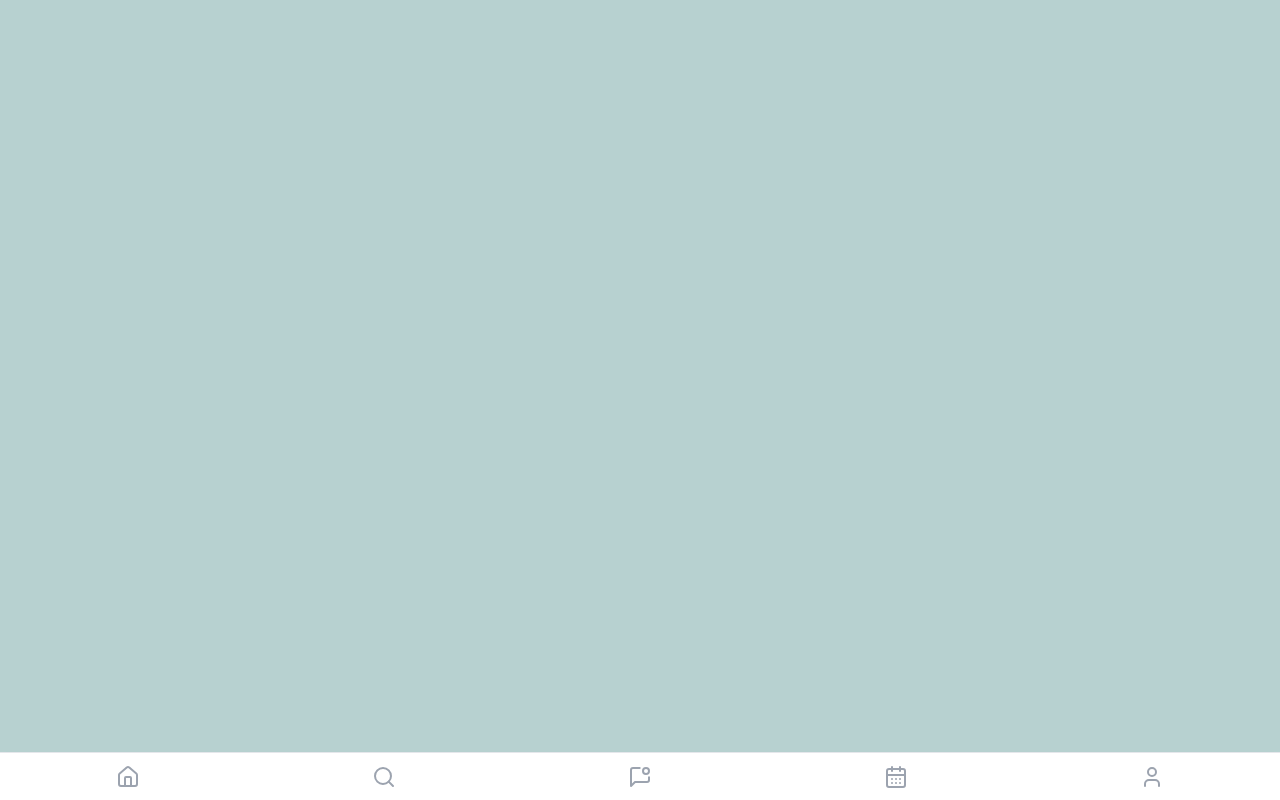
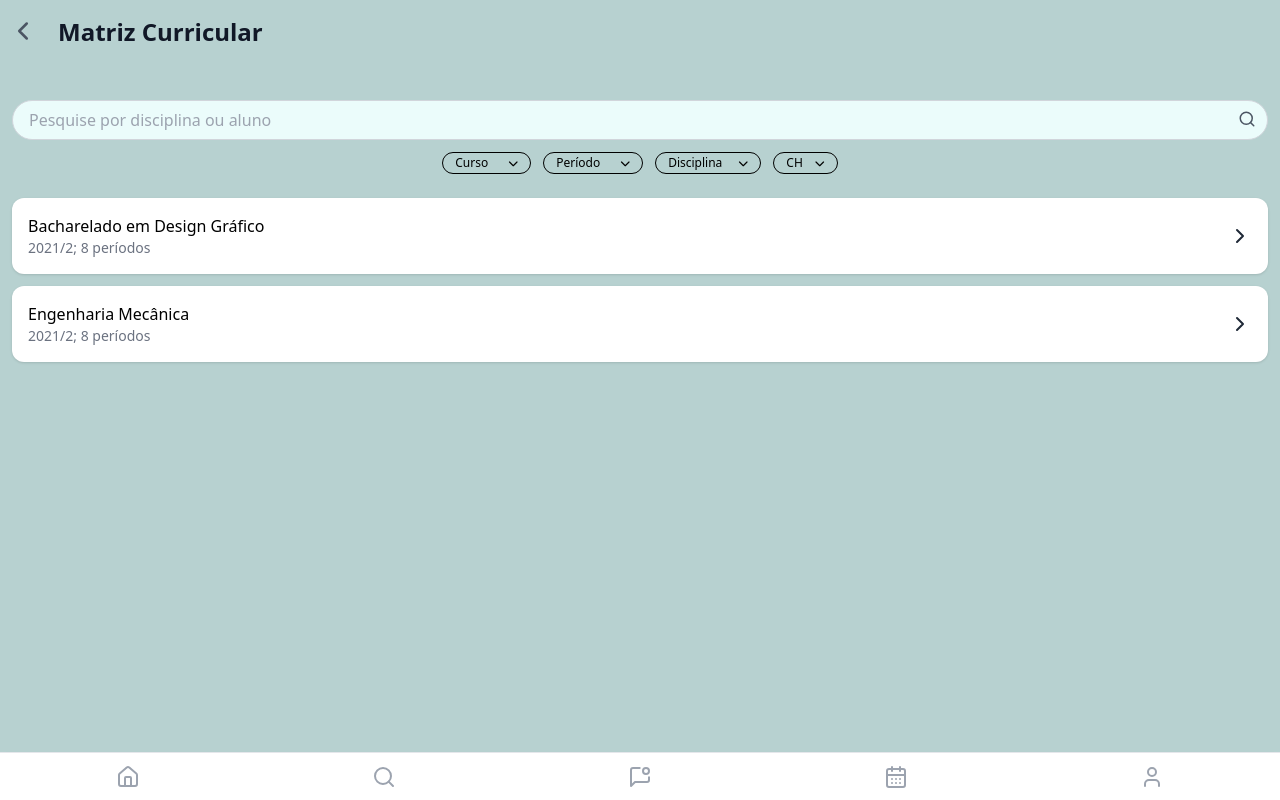
Before and after one commit to MateusRamos/App_Professores, a React (Create React App) app: page /matriz_curricular in a window 1280 px wide. Before the commit this address had no page. Built offline with nearby package versions, Linux system fonts and the light colour scheme.

Commit message:
Criação Tela Matriz Curricular

```diff
--- a/src/App.js
+++ b/src/App.js
@@ -11,6 +11,8 @@ import Search from "./pages/Search";
 import Footer from "./components/Footer";
 import AtividadesEntregues from "./pages/AtividadesEntregues";
 import Disciplinas from "./pages/Disciplinas";
+import MatrizCurricular from "./pages/MatrizCurricular";
+import MatrizCurricular_Curso from "./pages/MartrizCurricular_Curso";
 
 function App() {
   return (
@@ -25,6 +27,8 @@ function App() {
             <Route path="/search" element={<Search />} />
             <Route path="/atividades/:id/entregues" element={<AtividadesEntregues />} />
             <Route path="/disciplinas" element={<Disciplinas />} />
+            <Route path="/matriz_curricular" element={<MatrizCurricular />} />
+            <Route path="/matriz_curricular/:id/curso" element={<MatrizCurricular_Curso />} />
           </Routes>
         </div>
         <Footer />
--- a/src/css/index.css
+++ b/src/css/index.css
@@ -11,3 +11,7 @@
 .animate-marquee {
   animation: marquee 20s linear infinite;
 }
+
+.mc-curso-disciplinas > div:last-child {
+  border: 0!important;
+}
--- a/src/pages/Home.jsx
+++ b/src/pages/Home.jsx
@@ -86,7 +86,7 @@ export default function Home() {
         <div className="p-4">
           <ul className="mt-6 text-[#118693] font-medium">
             <li className="py-2 text-xl">
-              <button onClick={() => setTab("atividades")}>Atividades</button>
+              <button onClick={() => navigate("/disciplinas")}>Atividades</button>
             </li>
             <li className="py-2 text-xl">
               <button>Notas</button>
@@ -95,7 +95,7 @@ export default function Home() {
               <button>Reservar Sala</button>
             </li>
             <li className="py-2 text-xl">
-              <button>Matriz Curricular</button>
+              <button onClick={() => navigate("/matriz_curricular")}>Matriz Curricular</button>
             </li>
             <li className="py-2 text-xl">
               <button>Ajuda</button>
--- /dev/null
+++ b/src/pages/MatrizCurricular.jsx
@@ -0,0 +1,110 @@
+import { useState } from "react";
+import { useNavigate } from "react-router-dom";
+import { ChevronLeft, ChevronRight, Search, Menu } from "lucide-react";
+
+export default function AtividadesEntregues() {
+  const navigate = useNavigate();
+  const [focused, setFocused] = useState(false);
+  const [showReminder, setShowReminder] = useState(true);
+  const [menuVisible, setMenuVisible] = useState(false);
+
+    // Função para navegação
+    const irParaCurso = (cursoId) => {
+      navigate(`/matriz_curricular/${cursoId}/curso`);
+    };
+
+
+  const cursos = [
+    {
+      id: 1,
+      nome: "Bacharelado em Design Gráfico",
+      periodo: "2021/2",
+      num_periodos: "8 períodos",
+    },
+    {
+      id: 2,
+      nome: "Engenharia Mecânica",
+      periodo: "2021/2",
+      num_periodos: "8 períodos",
+    },
+  ];
+
+
+  return (
+    <div>
+      <div className="flex justify-start py-4 px-2 mb-9">
+        <button onClick={() => navigate("/")} className="text-gray-600 font-bold me-5 flex content-top">
+          <ChevronLeft size={30} />
+        </button>
+        <div>
+          <h1 className="text-2xl text-gray-900 font-semibold">Matriz Curricular</h1>
+        </div>
+      </div>
+
+      <div className="mb-3 mt-5 mx-3 relative">
+          <input
+            type="text"
+            placeholder="Pesquise por disciplina ou aluno"
+            className="w-full h-[40px] rounded-full pl-4 pr-10 py-2 border border-gray-300 focus:outline-none bg-[#ebfcfb] focus:border-[#118693] focus:placeholder:text-[#118693] transition-colors duration-200"
+            onFocus={() => setFocused(true)}
+            onBlur={() => setFocused(false)}
+          />
+          <Search
+            className={`absolute top-2.5 right-3 transition-colors duration-200 ${focused ? "text-[#118693]" : "text-gray-600"}`}
+            size={18}
+          />
+      </div>
+
+      <div className="flex gap-3 mb-6 mx-3 justify-center">
+        <button className=" text-black text-xs px-3 py-0.5 rounded-full border border-black">
+          Curso<i className="fa-solid fa-chevron-down text-[10px] ms-5"></i>
+        </button>
+        <button className="text-black text-xs px-3 py-0.5 rounded-full border border-black">
+          Período<i className="fa-solid fa-chevron-down text-[10px] ms-5"></i>
+        </button>
+        <button className="text-black text-xs px-3 py-0.5 rounded-full border border-black">
+          Disciplina<i className="fa-solid fa-chevron-down text-[10px] ms-4"></i>
+        </button>
+        <button className="text-black text-xs px-3 py-0.5 rounded-full border border-black">
+          CH<i className="fa-solid fa-chevron-down text-[10px] ms-3"></i>
+        </button>
+      </div>
+
+
+      {/* Exibição das Atividades (Cards) */}
+      <div className="flex flex-col gap-3 mx-3">
+      {cursos.map((curso) => (
+        <div key={curso.id} onClick={() => irParaCurso(curso.id)} className="bg-white rounded-xl shadow p-4 flex items-center justify-between">
+          <div className="flex items-center gap-3">
+            <div>
+              <p className="font-medium">{curso.nome}</p>
+              <p className="text-sm text-gray-500">
+                {curso.periodo}; {curso.num_periodos}
+              </p>
+            </div>
+          </div>
+          <div className="content-center text-gray-800">
+            <ChevronRight size={24} />
+          </div>
+        </div>
+      ))}
+
+      </div>
+    </div>
+  );
+}
+
+
+
+const getEntregaClass = (entrega) => {
+  switch (entrega) {
+    case "Entregue":
+      return "text-gray-500";
+    case "Entregue em atraso":
+      return "text-blue-500";
+    case "Pendente":
+      return "text-red-500";
+    default:
+      return "text-gray-500"; // fallback
+  }
+};
```
